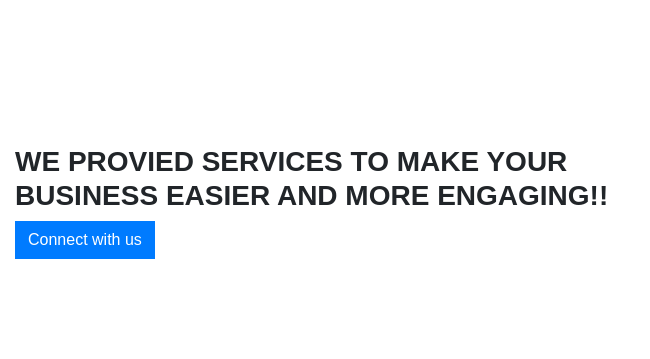
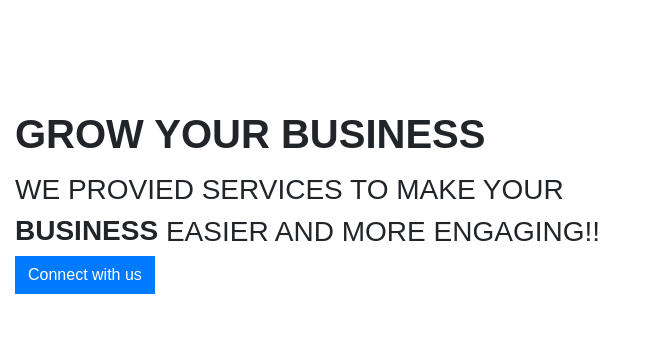
Before and after one commit to fazleyrabby/amr-it, a plain HTML site: page index.html in a window 1280 px wide. Shown: the part 280-639 px from the top of the page, 0-650 px from the left. Drawn offline with nearby package versions, Linux system fonts and the light colour scheme; grey boxes are pictures that could not be loaded; a web font is replaced by a local one.

Commit message:
hero section animation

```diff
--- a/assets/css/style.css
+++ b/assets/css/style.css
@@ -46,12 +46,6 @@ body{
 #scroll{
     width: 100%;
     height: 100vh;
-}
-
-#home{
-    display: flex;
-    justify-content: center;
-    align-items: center;
 }
 
 .navbar{
@@ -162,21 +156,9 @@ body{
 }
 
 
-section#home{
-    min-height: 100vh;
-}
 
-section{
-    min-height: 100vh;
-    padding-top: 1.5rem;
-    display: flex;
-    justify-content: center;
-    align-items: center;
-}
 
-.service_icon i {
-    font-size: 5rem;
-}
+
 
 .navbar-brand{
     font-family: var(--logo-font);
@@ -207,10 +189,7 @@ section{
     transform: translateX(0);
 }
 
-/* #navbarNav{
-    margin-top: 20px;
-    z-index: 100;
-} */
+
 .nav-item a{
     color: var(--dark-color);
     transition: all 0.5s;
@@ -223,12 +202,105 @@ section{
     font-size: 25px;
 }
 
-
-
 .show{
     background-color: var(--secondary-color);
 
 }
+
+span.animation-title{
+    transform: translateY(20%);
+    font-weight: bold;
+}
+
+span.animation-title::after,
+span.animation-title::before
+{
+    animation-delay: 0.4s;
+}
+
+.animation-title{
+    display: inline-block;
+    position: relative;
+    overflow: hidden;
+    opacity: 0;
+    animation: animateTitle 1s forwards;
+}
+
+.animation-title::before,
+.animation-title::after
+{
+    content: '';
+    position: absolute;
+    top: 0;
+    right: 0;
+    height: 100%;
+    z-index: 1;
+    clip-path: polygon(32% 0, 100% 3%, 100% 100%, 0% 100%);
+}
+.animation-title::before{
+    background-color: var(--white);
+    animation: showTitle 0.8s ease;
+}
+.animation-title::after{
+    background-color: var(--dark-color);
+    animation-delay: 0.5s;
+    animation: showTitle 0.6s ease;
+}
+
+
+@keyframes animateTitle{
+    from{
+        opacity: 0;
+    }
+    to{
+        opacity: 1;
+    }
+}
+
+@keyframes showTitle{
+    0%{
+        width: 0;
+        left: 0;
+        transform: translateX(0);
+    }
+    50%{
+        width: 100%;
+        transform: translateX(12%);
+    }
+    100%{
+        transform: translateX(100%);
+    }
+}
+
+
+
+
+/* SECTION  */
+
+
+section#home{
+    min-height: 100vh;
+}
+
+section{
+    min-height: 100vh;
+    padding-top: 1.5rem;
+    display: flex;
+    justify-content: center;
+    align-items: center;
+}
+
+.service_icon i {
+    font-size: 5rem;
+}
+
+
+#home{
+    display: flex;
+    justify-content: center;
+    align-items: center;
+}
+
 
 
 @media (max-width: 768px){
--- a/index.html
+++ b/index.html
@@ -52,7 +52,8 @@
         <div class="row">
           <div class="col-md-6 col-xs-12 d-flex align-items-center mb-5 mt-5 m-0">
             <div class="slogan">
-              <h3 class="slogan-title text-uppercase font-weight-bolder">We provied services to make your business easier and more engaging!!</h3>
+              <h1 class="animation-title font-weight-bold text-uppercase">Grow Your Business</h1>
+              <h3 class="slogan-title text-uppercase">We provied services to make your <span class="animation-title">business</span> easier and more engaging!!</h3>
               <a href="#contact" class="btn btn-primary rounded-0">Connect with us</a>
             </div>
           </div>
```
